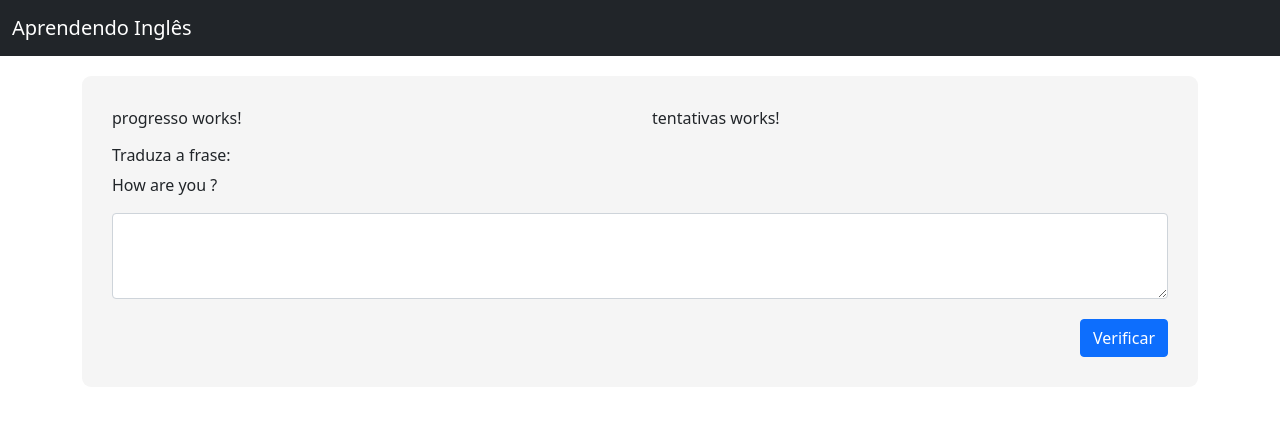
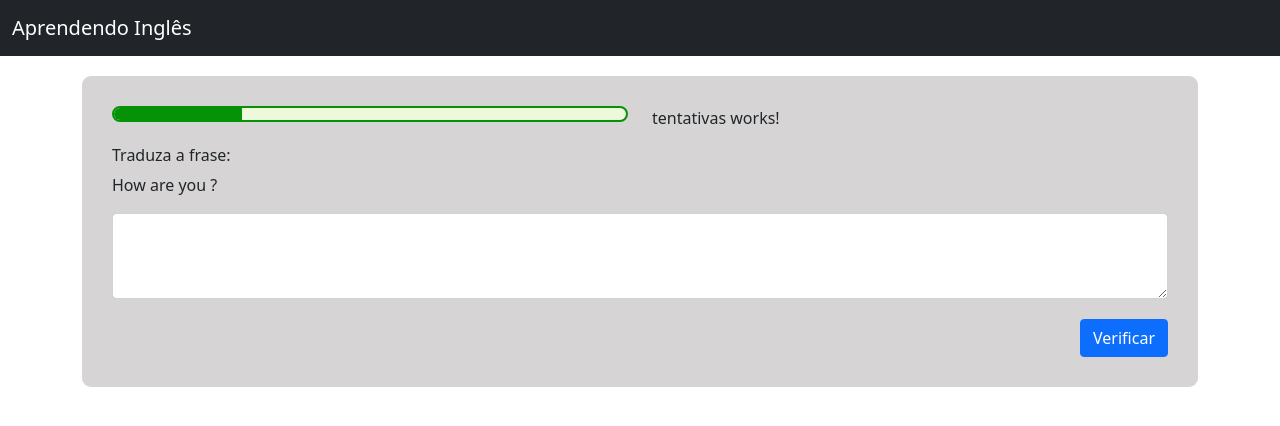
Before and after one commit to rafaelmarcelo08/aprender-ingles, an Angular app: page / in a window 1280 px wide. Shown: the top 426 px of the page. Built offline with nearby package versions, Linux system fonts and the light colour scheme.

Commit message:
Implementado a barra de progresso

```diff
--- a/src/app/painel/painel.component.css
+++ b/src/app/painel/painel.component.css
@@ -1,5 +1,5 @@
 .jumbotron {
-    background: whitesmoke;
+    background: rgb(214, 212, 212);
     margin-top: 20px;
     border-radius: 9px;
     padding: 30px;
--- a/src/app/progresso/progresso.component.css
+++ b/src/app/progresso/progresso.component.css
@@ -0,0 +1,9 @@
+.progress {
+    background: #EEF8DA;
+    border: solid #069206 2px;
+    border-radius: 9px;
+}
+
+.progress-bar{
+    background: #069206;
+}
--- a/src/app/progresso/progresso.component.html
+++ b/src/app/progresso/progresso.component.html
@@ -1 +1,3 @@
-<p>progresso works!</p>
+<div class="progress">
+    <div class="progress-bar w-25" ></div>
+</div>
--- a/src/app/topo/topo.component.html
+++ b/src/app/topo/topo.component.html
@@ -1,5 +1,5 @@
 <nav class="navbar navbar-dark bg-dark">
-    <div class="container-fluid">
-        <a class="navbar-brand" href="#">Aprendendo Inglês</a>
-      </div>
+  <div class="container-fluid">
+    <a class="navbar-brand" href="#">Aprendendo Inglês</a>
+  </div>
 </nav>
```
